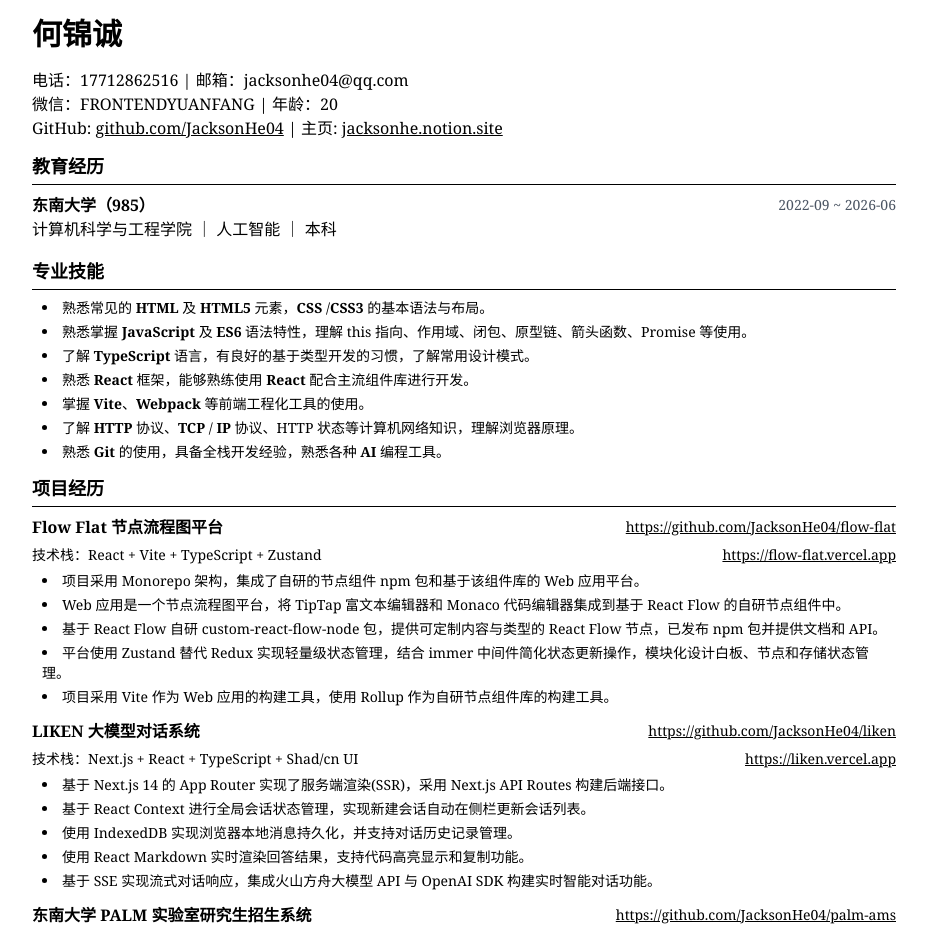
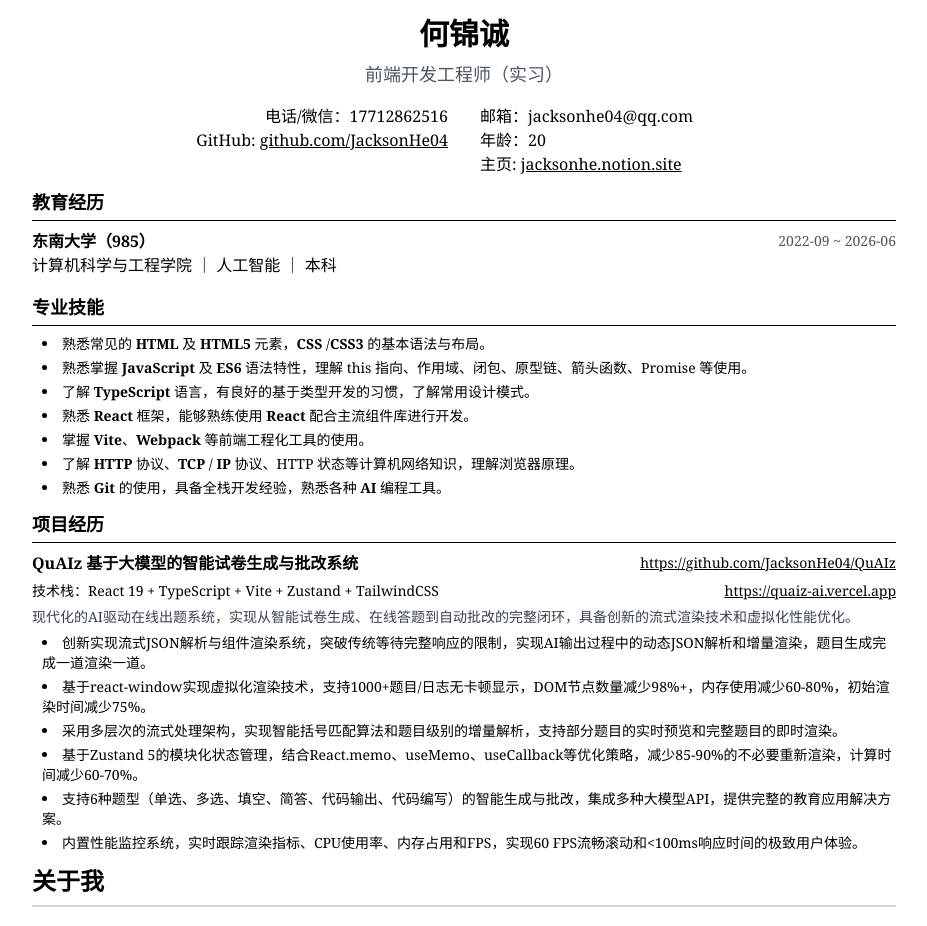
Before and after one commit to JacksonHe04/next-quick-resume, a Next.js app: page / in a window 1280 px wide. Shown: the top 926 px of the page, without its empty margins (176-1103 px from the left). Built offline with nearby package versions, Linux system fonts and the light colour scheme.

Commit message:
feat: 添加关于我组件并优化项目展示和头部布局
添加关于我组件，包含个人简介内容
优化项目数据，添加描述字段并更新项目信息
调整头部布局，简化联系方式展示并居中标题
更新.gitignore文件，忽略docs目录

```diff
--- a/app/page.tsx
+++ b/app/page.tsx
@@ -2,6 +2,7 @@ import Header from '@/components/Header'
 import Education from '@/components/Education'
 import Skills from '@/components/Skills'
 import Projects from '@/components/Projects'
+import About from '@/components/About'
 
 /**
  * 简历主页面组件 - 整合所有简历模块
@@ -13,6 +14,7 @@ export default function Home() {
       <Education />
       <Skills />
       <Projects />
+      <About />
     </main>
   )
 }
--- /dev/null
+++ b/components/About/data.json
@@ -0,0 +1,4 @@
+{
+  "title": "关于我",
+  "content": "我是一名充满热情的前端开发工程师，专注于现代Web技术栈的学习与实践。拥有扎实的JavaScript基础和丰富的React开发经验，熟练掌握TypeScript、Next.js等前端框架。我热爱编程，善于学习新技术，具备良好的团队协作能力和问题解决能力。在项目开发中，我注重代码质量和用户体验，追求技术的深度与广度并重。希望能够在实际工作中不断成长，为团队和产品创造更大的价值。"
+}
--- /dev/null
+++ b/components/About/index.tsx
@@ -0,0 +1,20 @@
+import aboutData from './data.json'
+
+/**
+ * 关于我组件 - 展示个人简介和自我描述
+ * 从本地JSON数据文件中读取关于我的信息进行渲染
+ */
+export default function About() {
+  const { title, content } = aboutData
+
+  return (
+    <div className="mb-6">
+      <h2 className="text-2xl font-bold mb-4 border-b-2 border-gray-300 pb-2">
+        {title}
+      </h2>
+      <div className="text-gray-700 leading-relaxed">
+        <p>{content}</p>
+      </div>
+    </div>
+  )
+}
--- a/components/Header/index.tsx
+++ b/components/Header/index.tsx
@@ -9,22 +9,15 @@ export default function Header() {
 
   return (
     <div className="mb-2">
-      <div className="text-left mb-4">
+      <div className="text-center mb-4">
         <h1 className="text-3xl font-bold m-0">{name}</h1>
+        <p className="text-lg text-gray-600 mt-2">{jobInfo.position}</p>
       </div>
-      <div className="grid grid-cols-5 gap-5">
-        <div className="text-left col-span-3">
+      <div className="grid grid-cols-2 gap-8">
+        <div className="text-right">
           <p>
-            电话：{contact.phone} | 邮箱：
-            <a
-              href={`mailto:${contact.email}`}
-              className="text-black no-underline"
-              target="_blank"
-            >
-              {contact.email}
-            </a>
+            电话/微信：{contact.phone}
           </p>
-          <p>微信：{contact.wechat} | 年龄：{contact.age}</p>
           <p>
             GitHub:&nbsp;
             <a
@@ -34,7 +27,22 @@ export default function Header() {
             >
               {contact.github.text}
             </a>
-            &nbsp;| 主页:&nbsp;
+          </p>
+        </div>
+        <div className="text-left">
+          <p>
+            邮箱：
+            <a
+              href={`mailto:${contact.email}`}
+              className="text-black no-underline"
+              target="_blank"
+            >
+              {contact.email}
+            </a>
+          </p>
+          <p>年龄：{contact.age}</p>
+          <p>
+            主页:&nbsp;
             <a
               href={contact.homepage.url}
               className="text-black underline"
@@ -44,17 +52,6 @@ export default function Header() {
             </a>
           </p>
         </div>
-        <div className="text-right col-span-2 hidden">
-          <p>
-            <strong>目标岗位：</strong>{jobInfo.position}
-          </p>
-          <p>
-            <strong>可实习时间：</strong>{jobInfo.duration}
-          </p>
-          <p>
-            <strong>到岗时间：</strong>{jobInfo.availability}
-          </p>
-        </div>
       </div>
     </div>
   )
--- a/components/Projects/data.json
+++ b/components/Projects/data.json
@@ -1,11 +1,28 @@
 {
   "title": "项目经历",
   "items": [
+    {
+      "name": "QuAIz 基于大模型的智能试卷生成与批改系统",
+      "github": "https://github.com/JacksonHe04/QuAIz",
+      "demo": "https://quaiz-ai.vercel.app",
+      "techStack": "React 19 + TypeScript + Vite + Zustand + TailwindCSS",
+      "description": "现代化的AI驱动在线出题系统，实现从智能试卷生成、在线答题到自动批改的完整闭环，具备创新的流式渲染技术和虚拟化性能优化。",
+      "features": [
+        "创新实现流式JSON解析与组件渲染系统，突破传统等待完整响应的限制，实现AI输出过程中的动态JSON解析和增量渲染，题目生成完成一道渲染一道。",
+        "基于react-window实现虚拟化渲染技术，支持1000+题目/日志无卡顿显示，DOM节点数量减少98%+，内存使用减少60-80%，初始渲染时间减少75%。",
+        "采用多层次的流式处理架构，实现智能括号匹配算法和题目级别的增量解析，支持部分题目的实时预览和完整题目的即时渲染。",
+        "基于Zustand 5的模块化状态管理，结合React.memo、useMemo、useCallback等优化策略，减少85-90%的不必要重新渲染，计算时间减少60-70%。",
+        "支持6种题型（单选、多选、填空、简答、代码输出、代码编写）的智能生成与批改，集成多种大模型API，提供完整的教育应用解决方案。",
+        "内置性能监控系统，实时跟踪渲染指标、CPU使用率、内存占用和FPS，实现60 FPS流畅滚动和<100ms响应时间的极致用户体验。"
+      ],
+      "show": true
+    },
     {
       "name": "Flow Flat 节点流程图平台",
       "github": "https://github.com/JacksonHe04/flow-flat",
       "demo": "https://flow-flat.vercel.app",
       "techStack": "React + Vite + TypeScript + Zustand",
+      "description": "一个基于 React Flow 的可视化节点流程图平台，支持富文本编辑和代码编辑功能。",
       "features": [
         "项目采用 Monorepo 架构，集成了自研的节点组件 npm 包和基于该组件库的 Web 应用平台。",
         "Web 应用是一个节点流程图平台，将 TipTap 富文本编辑器和 Monaco 代码编辑器集成到基于 React Flow 的自研节点组件中。",
@@ -13,13 +30,14 @@
         "平台使用 Zustand 替代 Redux 实现轻量级状态管理，结合 immer 中间件简化状态更新操作，模块化设计白板、节点和存储状态管理。",
         "项目采用 Vite 作为 Web 应用的构建工具，使用 Rollup 作为自研节点组件库的构建工具。"
       ],
-      "show": true
+      "show": false
     },
     {
       "name": "LIKEN 大模型对话系统",
       "github": "https://github.com/JacksonHe04/liken",
       "demo": "https://liken.vercel.app",
       "techStack": "Next.js + React + TypeScript + Shad/cn UI",
+      "description": "基于 Next.js 构建的智能对话系统，集成大模型 API 实现流式对话体验。",
       "features": [
         "基于 Next.js 14 的 App Router 实现了服务端渲染(SSR)，采用 Next.js API Routes 构建后端接口。",
         "基于 React Context 进行全局会话状态管理，实现新建会话自动在侧栏更新会话列表。",
@@ -27,13 +45,14 @@
         "使用 React Markdown 实时渲染回答结果，支持代码高亮显示和复制功能。",
         "基于 SSE 实现流式对话响应，集成火山方舟大模型 API 与 OpenAI SDK 构建实时智能对话功能。"
       ],
-      "show": true
+      "show": false
     },
     {
       "name": "东南大学 PALM 实验室研究生招生系统",
       "github": "https://github.com/JacksonHe04/palm-ams",
       "demo": "",
       "techStack": "Vue 3 + TypeScript + Vite + Pinia + Element Plus UI + Django + MySQL",
+      "description": "为东南大学 PALM 实验室开发的研究生招生管理系统，提供完整的招生流程管理功能。",
       "features": [
         "基于 Vue Router 实现前端路由系统，通过全局导航守卫实现后台管理权限控制，并结合动态导入实现路由组件的按需加载。",
         "对 Axios 进行二次封装，集成请求拦截器、自动注入 Token、统一错误处理及 ElMessage 提示。",
@@ -44,13 +63,14 @@
         "使用 ECharts 实现招生数据多维度可视化展示，使用 XLSX.js 处理招生系统表格导入导出功能。",
         "以 Vite 为构建工具，配置模块化开发环境，通过 Rollup 实现精细化的静态资源分包策略。"
       ],
-      "show": true
+      "show": false
     },
     {
       "name": "Find Yourself 基于 Vue 3 的宇宙 3D 游戏",
       "github": "https://github.com/JacksonHe04/find-yourself",
       "demo": "https://find-yourself.vercel.app",
       "techStack": "Vue 3 + Three.js + TypeScript + Vite",
+      "description": "",
       "features": [
         "使用 Three.js 创建逼真的宇宙环境，包括星空背景、行星系统、光照效果和粒子系统。",
         "实现第一人称视角控制系统，支持鼠标和键盘操作，提供流畅的 3D 空间导航体验。",
@@ -64,6 +84,7 @@
       "github": "https://github.com/JacksonHe04/mini-react-by-ts",
       "demo": "https://mini-react-by-ts.vercel.app",
       "techStack": "TypeScript + Webpack + Jest",
+      "description": "",
       "features": [
         "使用 TypeScript 从零实现 React 的核心功能，包括虚拟 DOM、组件系统、状态管理和生命周期。",
         "实现 Fiber 架构的简化版本，构建完整的 Diff 算法，实现高效的虚拟 DOM 比较和更新。",
--- a/components/Projects/index.tsx
+++ b/components/Projects/index.tsx
@@ -8,6 +8,7 @@ interface ProjectData {
   github: string
   demo: string
   techStack: string
+  description: string
   features: string[]
 }
 
@@ -40,6 +41,11 @@ function ProjectItem({ project }: { project: ProjectData }) {
           {project.demo}
         </a>
       </div>
+      {project.description && (
+        <p className="text-gray-700 text-sm mb-1.5">
+          {project.description}
+        </p>
+      )}
       <ul className="list-disc list-inside pl-2.5 ml-0 text-sm space-y-1">
         {project.features.map((feature, index) => (
           <li key={index}>{feature}</li>
```
Also changed, not shown: 1 other file (tests, documents, lock files or other folders).
